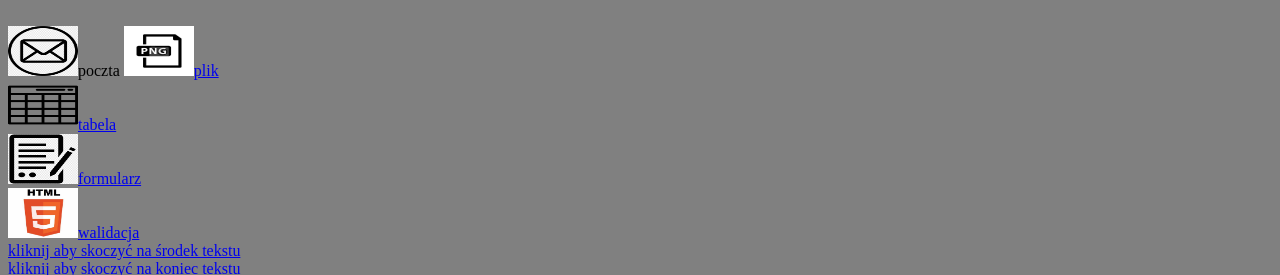
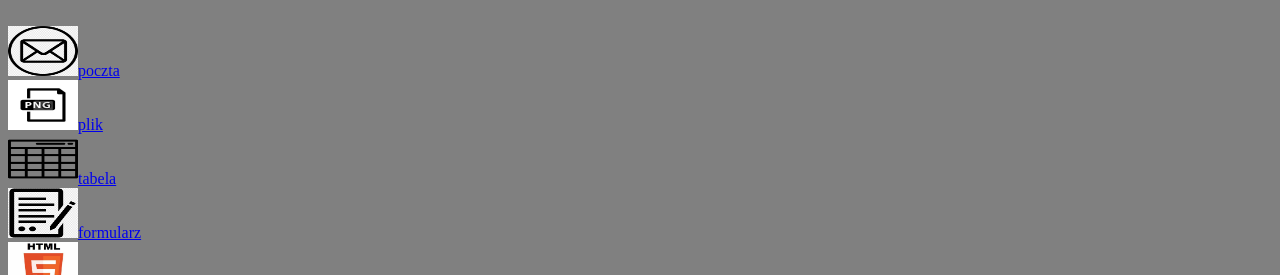
Before and after one commit to fasolka092/fasolka092.github.io, a plain HTML site: page index.html in a window 1280 px wide. Shown: the top 275 px of the page. Drawn offline with Linux system fonts and the light colour scheme.

Commit message:
Update index.html

```diff
--- a/index.html
+++ b/index.html
@@ -6,7 +6,7 @@
             </head>
               <body>
                <A NAME="punkt_poczatek"></A> <br>
-                  <img src="email.png" border=0 width=70 height=50 alt="Ikona poczty">poczta
+                  <A href="poczta_Dziewulski.html"><img src="email.png" border=0 width=70 height=50 alt="Ikona poczty">poczta</A> <br>
                   <A href=" plik_Dziewulski.html"><img src="plik.png" border=0 width=70 height=50>plik</A> <br>
                   <A href=" tabela_Dziewulski.html"><img src="tabela.png" border=0 width=70 height=50>tabela</A> <br>
                   <A href=" formularz_Dziewulski.html"><img src="formularz.png" border=0 width=70 height=50>formularz</A> <br>
```
